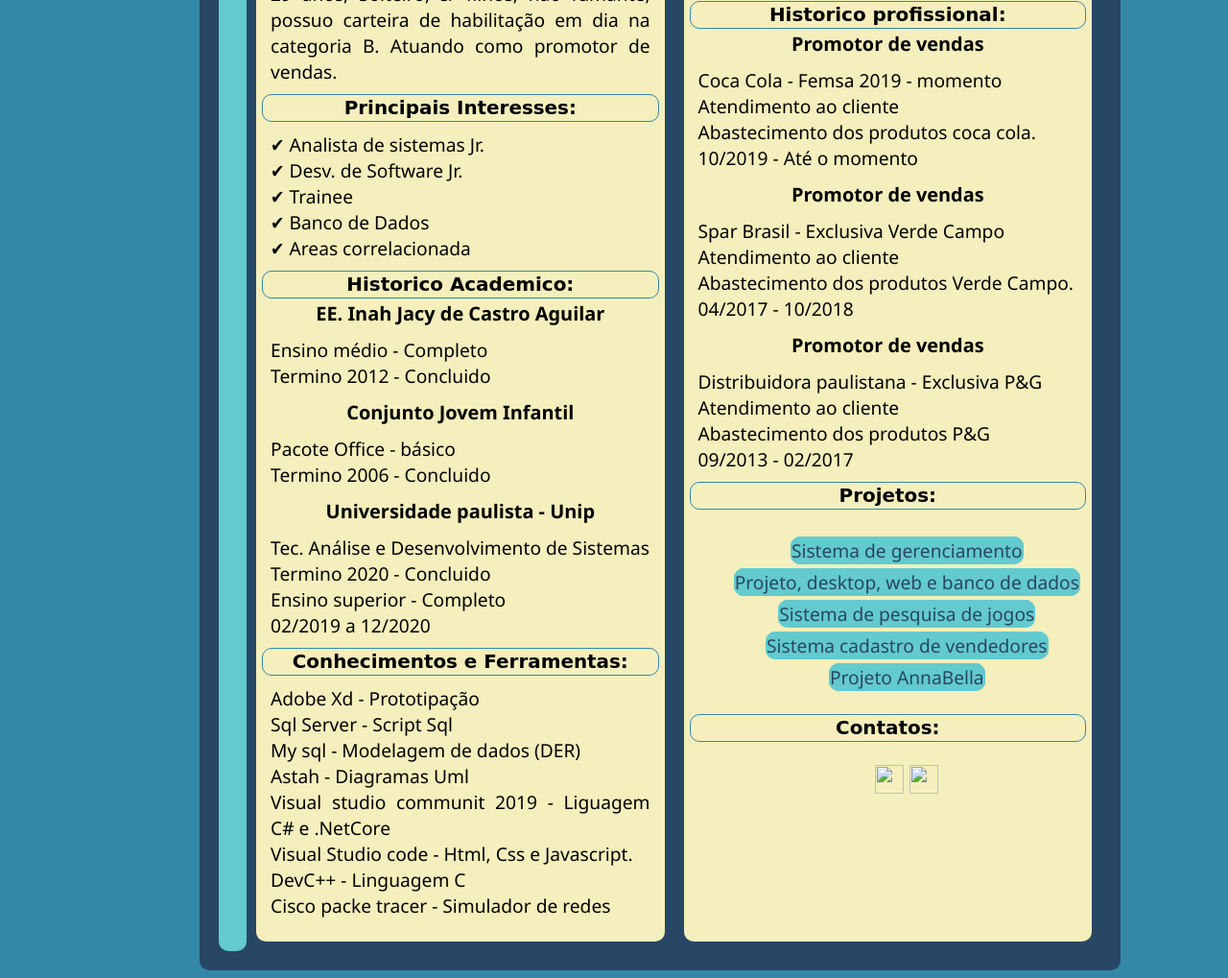
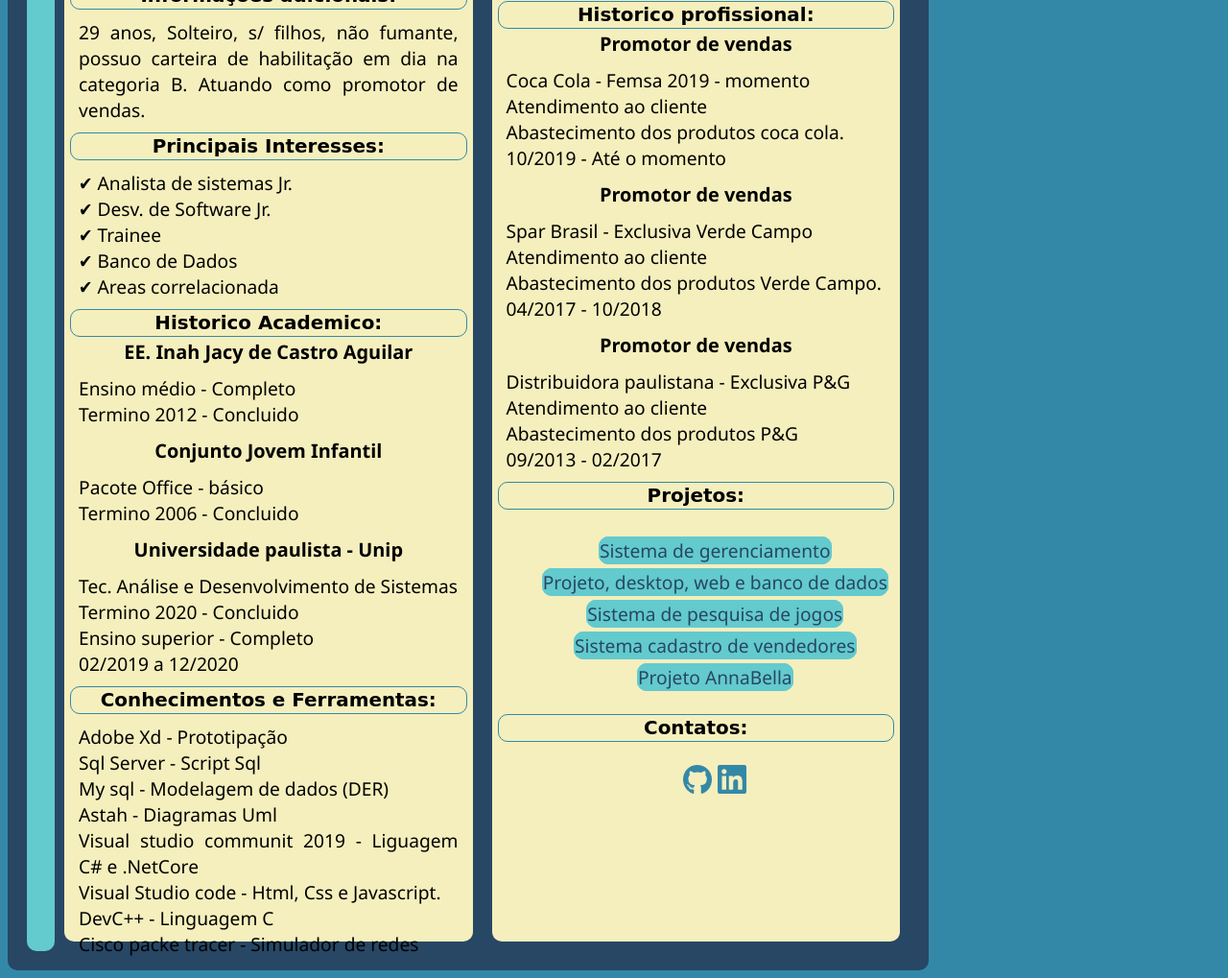
Before and after one commit to AllanSouzaSilva/curriculum, a plain HTML site: page index.html in a window 1280 px wide. Shown: the part 549-1568 px from the top of the page at 96% size. Drawn offline with Linux system fonts and the light colour scheme.

Commit message:
Atualização de posicionamento

```diff
--- a/AllanSouza.css
+++ b/AllanSouza.css
@@ -9,7 +9,7 @@ body{
     width: 920px;
     height: 40cm;
     padding: 20px;
-    margin-left: 200px;
+    margin: 0px auto;
     text-align: center;
     background: #274765;
     display: flex;
@@ -22,11 +22,6 @@ body{
     padding: 5px;
     background-color: rgb(245, 239, 189);
     border-radius: 10px;
-
-}
-.foto-perfil{
-    margin: 20px;
-    border: 1px solid black;
 }
 .destaque{
     font-family:cursive;
@@ -40,7 +35,9 @@ body{
     width: 115px;
     height: 150px;
     padding: 5px;
-    margin: 0 auto;
+
+    margin: 20px;
+    border: 1px solid black;
     border-radius: 10px;
 
 }
@@ -51,10 +48,7 @@ body{
     background: #63CACE;
 
 }
-footer{
 
-
-}
 p{
     font-size: 0.8em;
     padding: 5px;
--- a/index.html
+++ b/index.html
@@ -157,8 +157,8 @@
                         <h5>Contatos:</h5>
                     </div>
                     <ul>
-                        <li><a href="https://github.com/AllanSouzaSilva"><img src="Imagens/github-brands.png" alt=""></li></a>
-                        <li><a href="https://www.linkedin.com/in/allan-souza-silva-794164146/"><img src="Imagens/linkedin-brands.png" alt=""></li></a>
+                        <li><a href="https://github.com/AllanSouzaSilva"><img src="github-brands.png" alt=""></li></a>
+                        <li><a href="https://www.linkedin.com/in/allan-souza-silva-794164146/"><img src="linkedin-brands.png" alt=""></li></a>
                     </ul>
                 </footer>
             </div>
```
